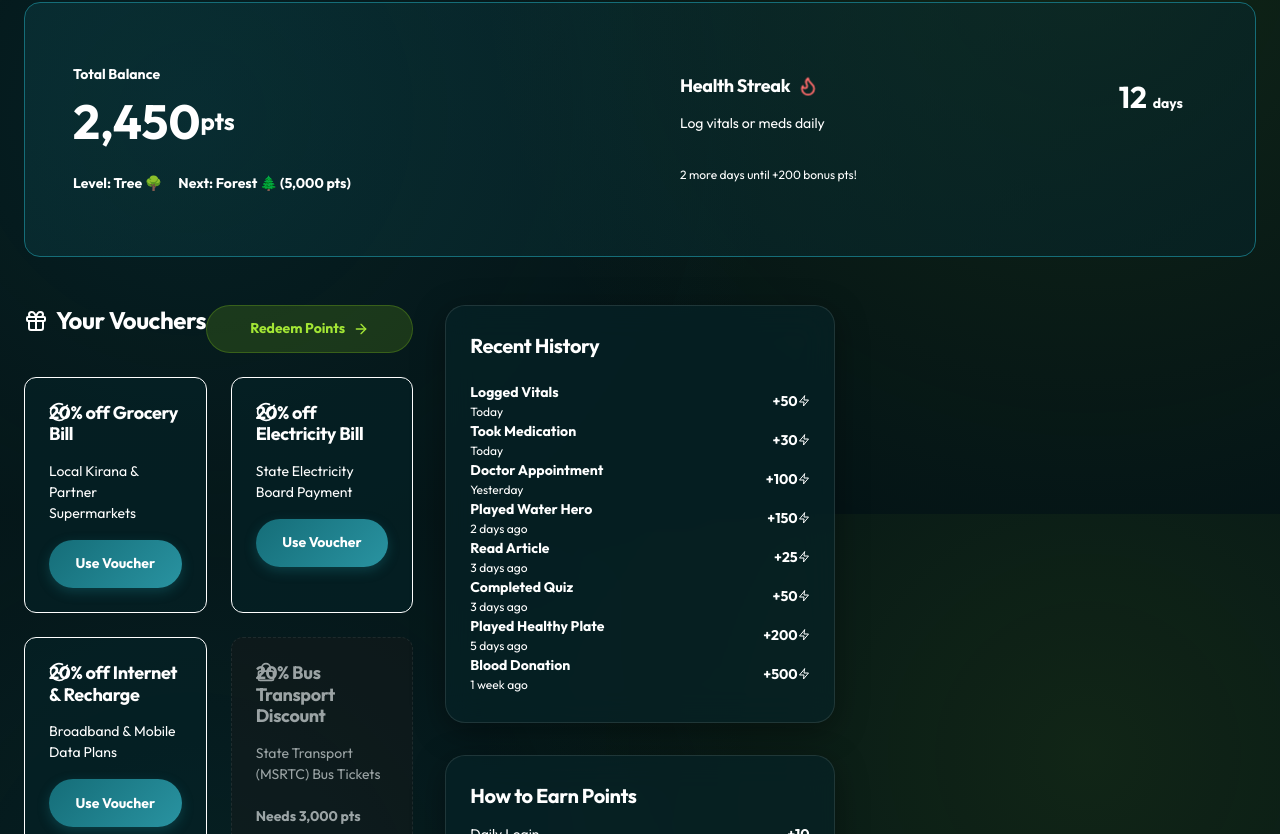
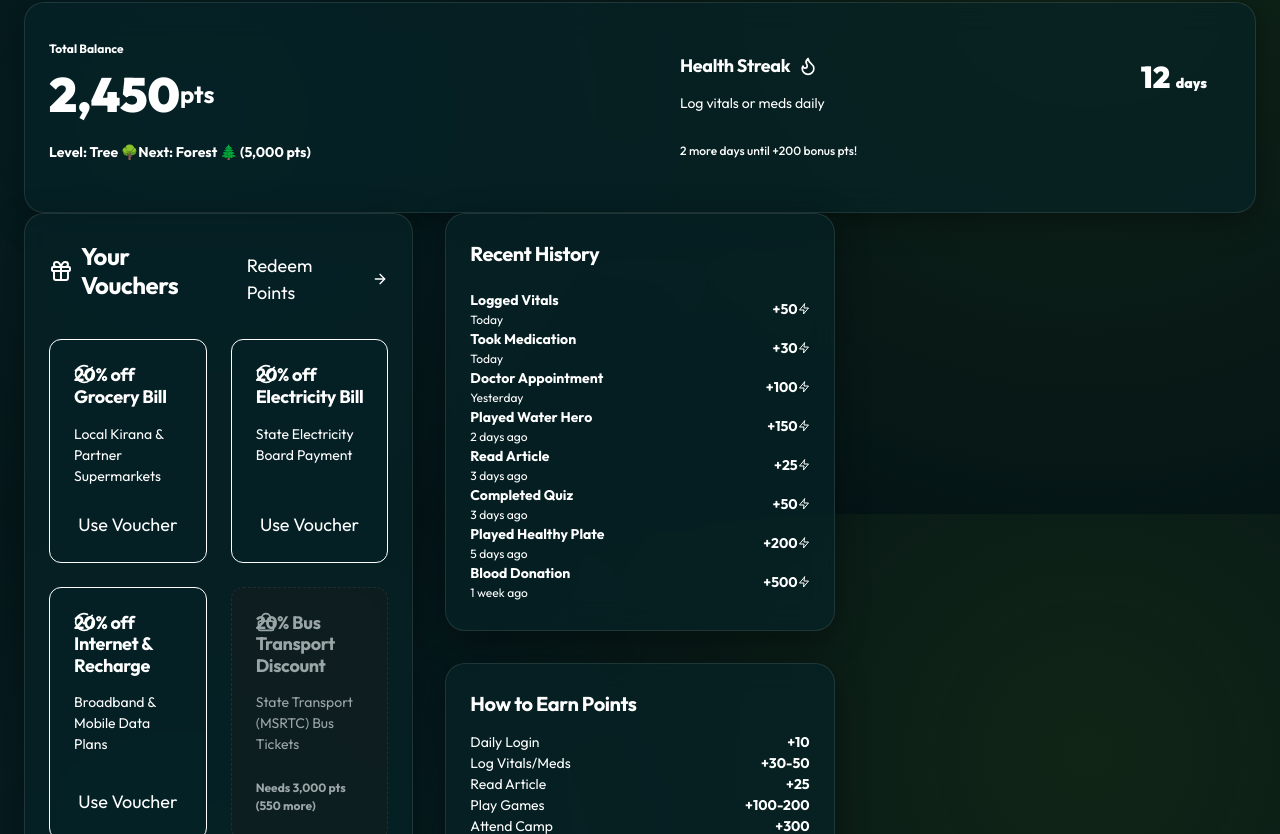
Before and after one commit to smitlad01/village-healthcare, a Next.js app: page /rewards in a window 1280 px wide. Shown: the part 286-1120 px from the top of the page. Built offline with nearby package versions, Linux system fonts and the light colour scheme.

Commit message:
Fix overlapping Redeem Points button and card layout on Rewards page

```diff
--- a/src/app/rewards/page.tsx
+++ b/src/app/rewards/page.tsx
@@ -18,78 +18,87 @@ export default function RewardsPage() {
       </header>
 
       {/* Hero Banner */}
-      <div className="reward-wallet grid grid-cols-1 md:grid-cols-2 gap-8 items-center mb-10">
+      <div className="glass-card mb-10 p-6 md:p-8 border border-white/10 rounded-2xl">
+        <div className="grid grid-cols-1 md:grid-cols-2 gap-8 items-center">
           <div>
-          <p className="text-text-secondary uppercase tracking-widest text-sm mb-2 font-bold">Total Balance</p>
-          <div className="text-5xl font-bold text-white mb-4 flex items-center gap-3">
-            2,450 <span className="text-primary text-2xl">pts</span>
+            <p className="text-xs uppercase tracking-widest mb-2 font-bold text-gray-400">Total Balance</p>
+            <div className="text-5xl font-black text-white mb-3 flex items-center gap-3">
+              2,450 <span className="text-[#59b6c2] text-2xl font-bold">pts</span>
             </div>
-          <div className="flex items-center gap-4 text-sm font-bold">
-            <span className="bg-success/20 text-success px-3 py-1 rounded-full flex items-center gap-1">Level: Tree 🌳</span>
-            <span className="text-text-secondary">Next: Forest 🌲 (5,000 pts)</span>
+            <div className="flex items-center gap-3 text-sm font-bold mb-3">
+              <span className="bg-emerald-500/20 text-emerald-400 px-3 py-1 rounded-full border border-emerald-500/30">Level: Tree 🌳</span>
+              <span className="text-gray-300">Next: Forest 🌲 (5,000 pts)</span>
             </div>
-          <div className="w-full bg-surface-light h-3 rounded-full mt-4 overflow-hidden border border-border">
-            <div className="bg-primary h-full" style={{ width: '49%' }}></div>
+            <div className="w-full bg-white/10 h-3 rounded-full overflow-hidden border border-white/10">
+              <div className="bg-gradient-to-r from-[#156d78] to-[#7ebf1a] h-full" style={{ width: '49%' }}></div>
             </div>
           </div>
 
-        <div className="bg-surface p-6 rounded-xl border border-border">
+          <div className="bg-white/5 p-6 rounded-xl border border-white/10">
             <div className="flex justify-between items-start mb-4">
               <div>
-              <h3 className="font-bold text-lg flex items-center gap-2">Health Streak <Flame className="streak-flame" size={20} /></h3>
-              <p className="text-sm text-text-secondary">Log vitals or meds daily</p>
+                <h3 className="font-bold text-lg text-white flex items-center gap-2">Health Streak <Flame className="text-amber-400 animate-pulse" size={20} /></h3>
+                <p className="text-sm text-gray-300">Log vitals or meds daily</p>
               </div>
-            <div className="text-3xl font-bold text-white">12 <span className="text-sm text-text-secondary">days</span></div>
+              <div className="text-3xl font-black text-white">12 <span className="text-sm font-normal text-gray-400">days</span></div>
             </div>
-          <div className="flex gap-2 mb-4">
+            <div className="flex gap-2 mb-3">
               {[1,2,3,4,5,6,7].map(i => (
-              <div key={i} className={`h-2 flex-1 rounded-full ${i <= 5 ? 'bg-primary' : 'bg-surface-light'}`}></div>
+                <div key={i} className={`h-2 flex-1 rounded-full ${i <= 5 ? 'bg-[#7ebf1a]' : 'bg-white/10'}`}></div>
               ))}
             </div>
-          <p className="text-xs text-text-secondary">2 more days until +200 bonus pts!</p>
+            <p className="text-xs text-gray-400 font-medium">2 more days until +200 bonus pts!</p>
+          </div>
         </div>
       </div>
 
       <div className="grid grid-cols-1 lg:grid-cols-3 gap-8">
         <div className="lg:col-span-2 space-y-8">
           {/* Vouchers Section */}
-          <section>
-            <div className="flex justify-between items-end mb-6">
-              <h2 className="text-2xl font-bold flex items-center gap-2"><Gift size={24}/> Your Vouchers</h2>
-              <Link href="/rewards/redeem" className="btn btn-secondary text-sm">Redeem Points <ArrowRight size={16} className="inline ml-1"/></Link>
+          <section className="glass-card p-6 rounded-2xl border border-white/10">
+            <div className="flex flex-col sm:flex-row sm:items-center justify-between gap-4 mb-6 pb-4 border-b border-white/10">
+              <h2 className="text-2xl font-bold text-white flex items-center gap-2"><Gift size={24} className="text-[#59b6c2]" /> Your Vouchers</h2>
+              <Link href="/rewards/redeem" className="btn-action-primary inline-flex items-center gap-2 self-start sm:self-auto">
+                Redeem Points <ArrowRight size={16} />
+              </Link>
             </div>
 
             <div className="grid grid-cols-1 md:grid-cols-2 gap-6">
-              <div className="voucher-card available">
-                <div className="absolute top-4 right-4 text-success"><CheckCircle size={20} /></div>
-                <h3 className="text-lg font-bold mb-2">20% off Grocery Bill</h3>
-                <p className="text-sm text-text-secondary mb-4">Local Kirana & Partner Supermarkets</p>
-                <div className="mt-auto">
-                  <Link href="/rewards/redeem" className="btn btn-primary w-full">Use Voucher</Link>
+              <div className="voucher-card available bg-white/5 p-6 rounded-xl border border-emerald-500/30 relative flex flex-col justify-between">
+                <div className="absolute top-4 right-4 text-emerald-400"><CheckCircle size={20} /></div>
+                <div>
+                  <h3 className="text-lg font-bold text-white mb-1 pr-6">20% off Grocery Bill</h3>
+                  <p className="text-sm text-gray-300 mb-6">Local Kirana & Partner Supermarkets</p>
                 </div>
+                <Link href="/rewards/redeem" className="btn-action-primary w-full text-center">Use Voucher</Link>
               </div>
-              <div className="voucher-card available">
-                <div className="absolute top-4 right-4 text-success"><CheckCircle size={20} /></div>
-                <h3 className="text-lg font-bold mb-2">20% off Electricity Bill</h3>
-                <p className="text-sm text-text-secondary mb-4">State Electricity Board Payment</p>
-                <div className="mt-auto">
-                  <Link href="/rewards/redeem" className="btn btn-primary w-full">Use Voucher</Link>
+
+              <div className="voucher-card available bg-white/5 p-6 rounded-xl border border-emerald-500/30 relative flex flex-col justify-between">
+                <div className="absolute top-4 right-4 text-emerald-400"><CheckCircle size={20} /></div>
+                <div>
+                  <h3 className="text-lg font-bold text-white mb-1 pr-6">20% off Electricity Bill</h3>
+                  <p className="text-sm text-gray-300 mb-6">State Electricity Board Payment</p>
                 </div>
+                <Link href="/rewards/redeem" className="btn-action-primary w-full text-center">Use Voucher</Link>
               </div>
-              <div className="voucher-card available">
-                <div className="absolute top-4 right-4 text-success"><CheckCircle size={20} /></div>
-                <h3 className="text-lg font-bold mb-2">20% off Internet & Recharge</h3>
-                <p className="text-sm text-text-secondary mb-4">Broadband & Mobile Data Plans</p>
-                <div className="mt-auto">
-                  <Link href="/rewards/redeem" className="btn btn-primary w-full">Use Voucher</Link>
+
+              <div className="voucher-card available bg-white/5 p-6 rounded-xl border border-emerald-500/30 relative flex flex-col justify-between">
+                <div className="absolute top-4 right-4 text-emerald-400"><CheckCircle size={20} /></div>
+                <div>
+                  <h3 className="text-lg font-bold text-white mb-1 pr-6">20% off Internet & Recharge</h3>
+                  <p className="text-sm text-gray-300 mb-6">Broadband & Mobile Data Plans</p>
                 </div>
+                <Link href="/rewards/redeem" className="btn-action-primary w-full text-center">Use Voucher</Link>
               </div>
-              <div className="voucher-card locked">
-                <div className="absolute top-4 right-4 text-text-secondary"><Lock size={20} /></div>
-                <h3 className="text-lg font-bold mb-2">20% Bus Transport Discount</h3>
-                <p className="text-sm text-text-secondary mb-4">State Transport (MSRTC) Bus Tickets</p>
-                <div className="mt-auto pt-4 border-t border-border">
-                  <span className="text-sm font-bold">Needs 3,000 pts (550 more)</span>
+
+              <div className="voucher-card locked bg-white/5 p-6 rounded-xl border border-white/10 relative opacity-60 flex flex-col justify-between">
+                <div className="absolute top-4 right-4 text-gray-400"><Lock size={20} /></div>
+                <div>
+                  <h3 className="text-lg font-bold text-white mb-1 pr-6">20% Bus Transport Discount</h3>
+                  <p className="text-sm text-gray-300 mb-6">State Transport (MSRTC) Bus Tickets</p>
+                </div>
+                <div className="pt-3 border-t border-white/10 text-xs font-bold text-amber-400">
+                  Needs 3,000 pts (550 more)
                 </div>
               </div>
             </div>
```
Lines whose indentation alone changed are shown as unchanged.
